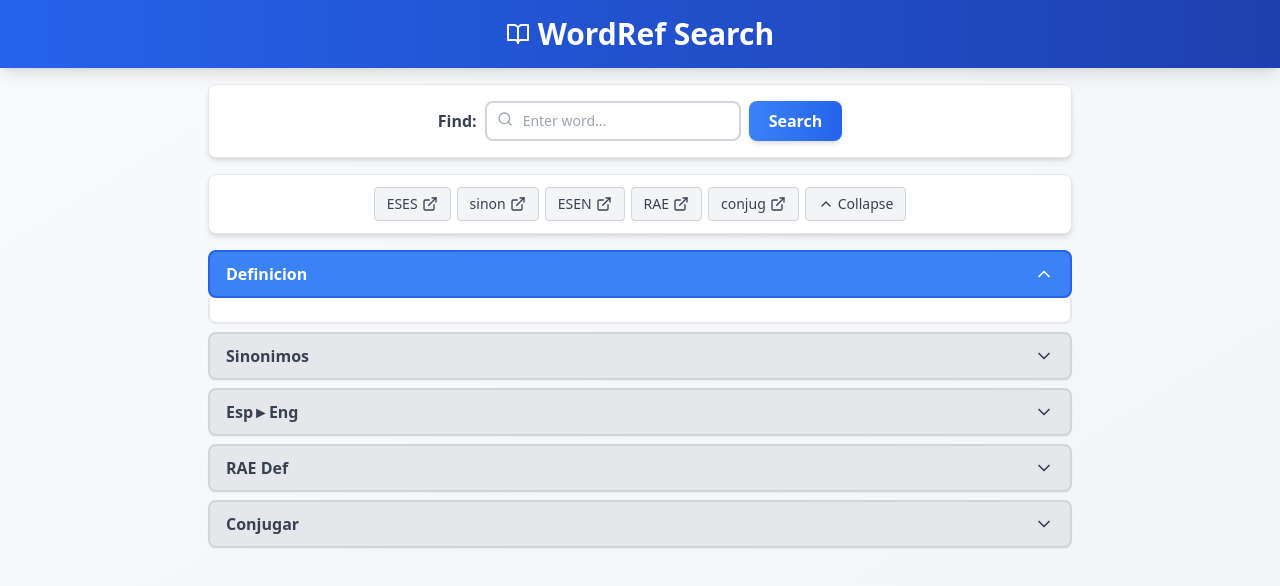
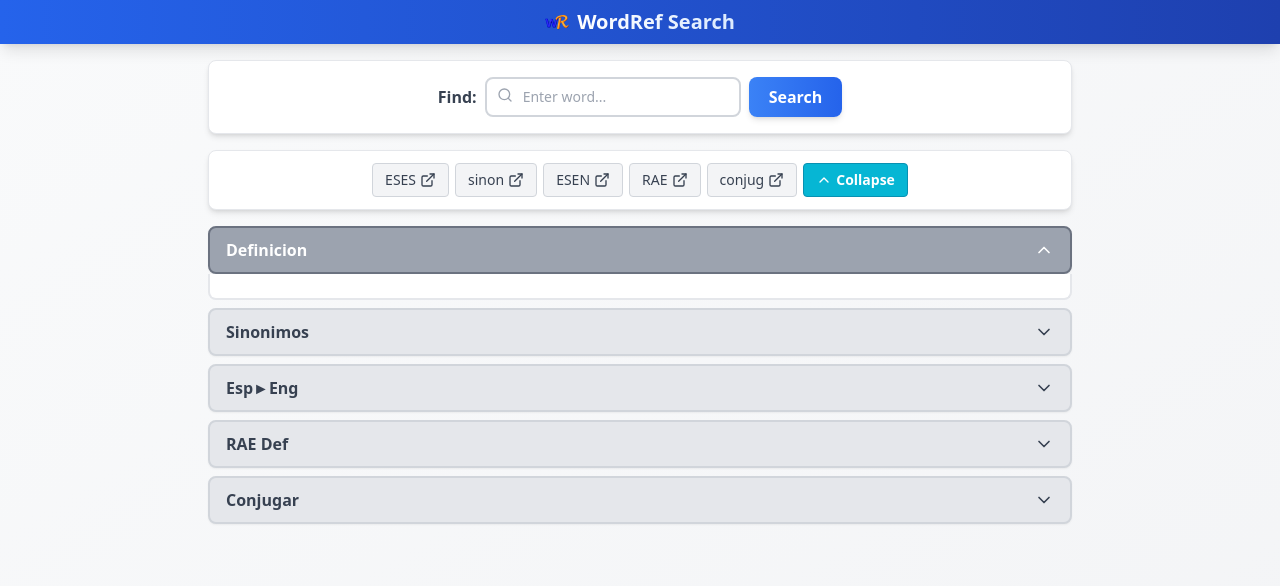
Before and after one commit to piotereks/piotereks, a React (Vite) app in the folder esp_dict_react/: page / in a window 1280 px wide. Shown: the top 586 px of the page. Built offline with nearby package versions, Linux system fonts and the light colour scheme.

Commit message:
visual amendments

```diff
--- a/esp_dict_react/src/App.jsx
+++ b/esp_dict_react/src/App.jsx
@@ -1,5 +1,4 @@
 import React, { useEffect, useCallback } from 'react';
-import { BookOpen } from 'lucide-react';
 import { useWordRefStore } from './store/useWordRefStore';
 import { getUrlParameter } from './utils/urlUtils';
 import { SearchBar } from './components/SearchBar';
@@ -42,11 +41,11 @@
   return (
     <div className="min-h-screen bg-gradient-to-br from-gray-50 to-gray-100">
       {/* Header */}
-      <div className="bg-gradient-to-r from-blue-600 to-blue-800 text-white py-4 shadow-lg">
+      <div className="bg-gradient-to-r from-blue-600 to-blue-800 text-white py-2 shadow-lg">
         <div className="max-w-4xl mx-auto px-4">
           <div className="flex items-center justify-center gap-2">
-            <BookOpen className="w-6 h-6" />
-            <h1 className="text-2xl md:text-3xl font-bold">WordRef Search</h1>
+            <img src="icon.svg" alt="WordRef" className="w-5 h-5 md:w-6 md:h-6" />
+            <h1 className="text-lg md:text-xl font-bold bg-gradient-to-r from-white to-blue-100 bg-clip-text text-transparent">WordRef Search</h1>
           </div>
         </div>
       </div>
--- a/esp_dict_react/src/components/ExternalLinks.jsx
+++ b/esp_dict_react/src/components/ExternalLinks.jsx
@@ -24,7 +24,7 @@
       ))}
       <button
         onClick={onCollapseAll}
-        className="inline-flex items-center gap-1 px-3 py-1.5 bg-gray-100 text-gray-700 text-xs md:text-sm font-medium rounded hover:bg-gray-200 transition-all border border-gray-300 hover:shadow-sm"
+        className="inline-flex items-center gap-1 px-3 py-1.5 bg-cyan-500 text-white text-xs md:text-sm font-semibold rounded hover:bg-cyan-600 transition-all border border-cyan-600 hover:shadow-sm"
       >
         <ChevronUp className="w-3 h-3 md:w-4 md:h-4" />
         <span className="hidden md:inline">Collapse</span>
--- a/esp_dict_react/src/components/SectionItem.jsx
+++ b/esp_dict_react/src/components/SectionItem.jsx
@@ -41,7 +41,7 @@
         onClick={onToggle}
         className={`w-full flex items-center justify-between px-4 py-2.5 rounded-lg font-semibold transition-all border-2 shadow-sm hover:shadow-md text-sm md:text-base ${
           isOpen
-            ? 'bg-blue-500 text-white border-blue-600 shadow-md'
+            ? 'bg-gray-400 text-white border-gray-500 shadow-md'
             : 'bg-gray-200 text-gray-700 border-gray-300 hover:border-gray-400 hover:bg-gray-250'
         }`}
       >
```
